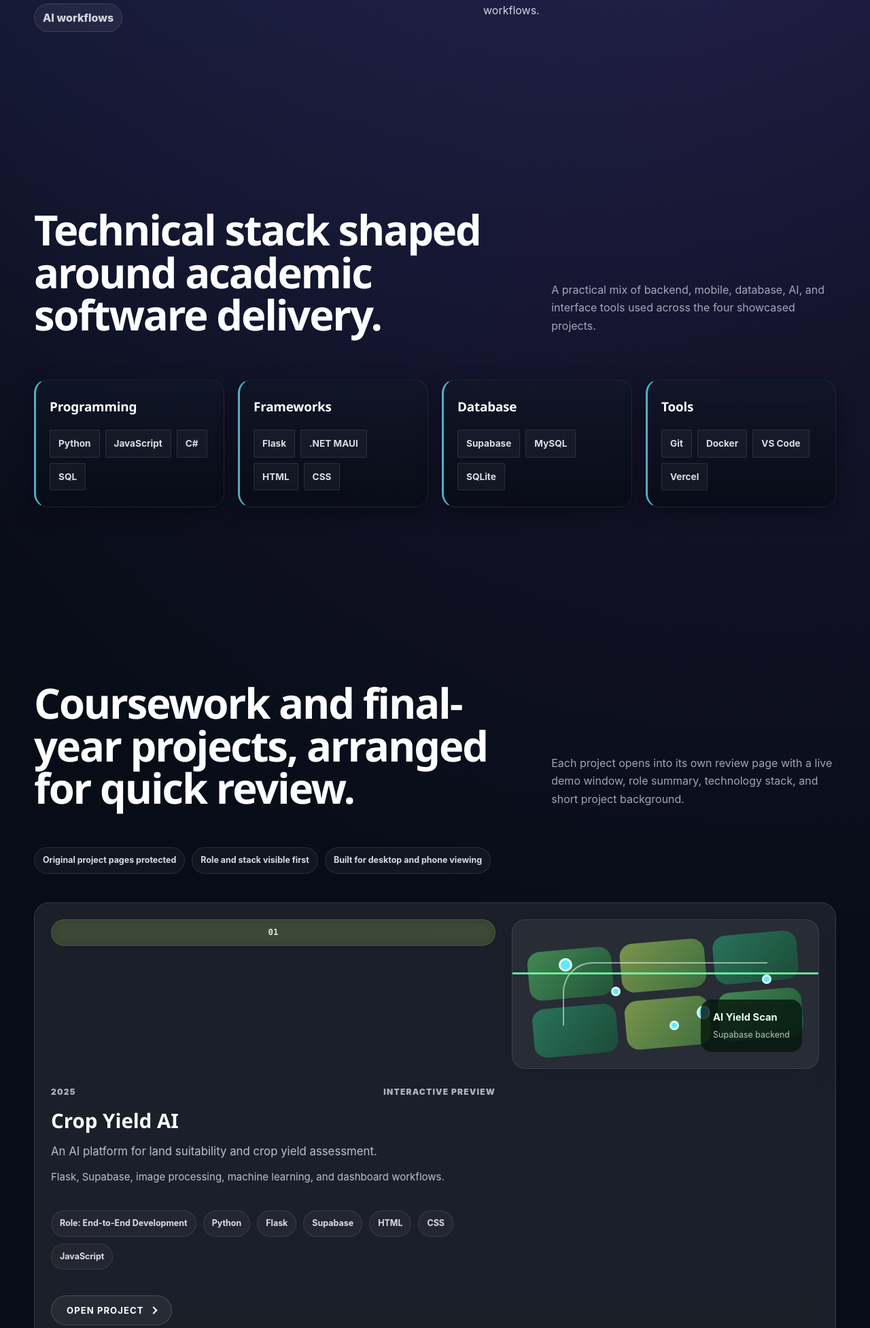
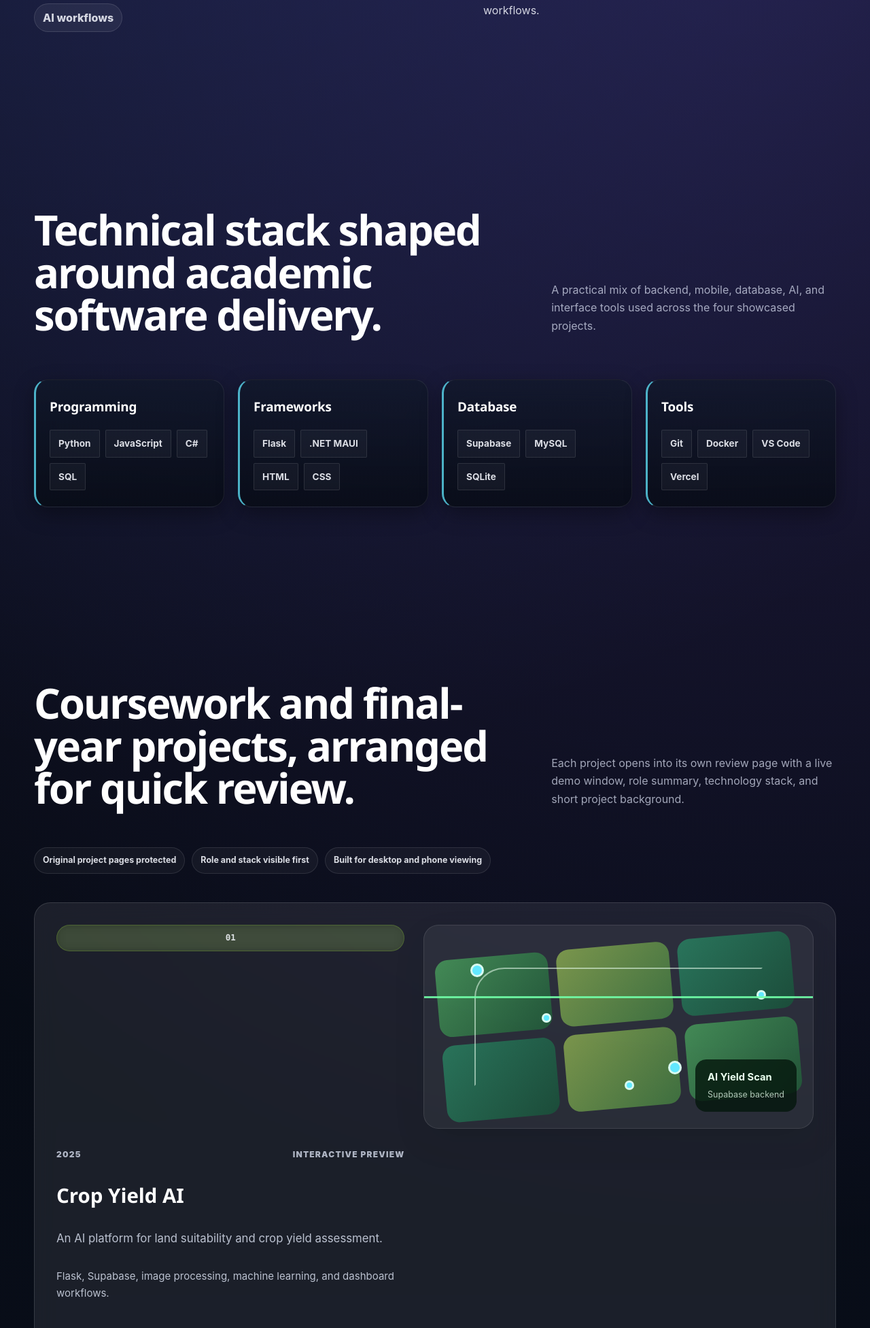
Before and after one commit to Derrick0318/portfolio, a Flask app: page / in a window 1280 px wide. Shown: the part 1582-3535 px from the top of the page at 68% size. Run offline with Flask 3, Linux system fonts and the light colour scheme.

Commit message:
Refine project showcase symmetry and spacing

```diff
--- a/static/css/portfolio/boxless.css
+++ b/static/css/portfolio/boxless.css
@@ -168,20 +168,24 @@ body::before,
 .project-grid {
   display: grid !important;
   grid-template-columns: 1fr !important;
-  gap: 22px !important;
+  gap: 26px !important;
 }
 
 .project-card {
   display: grid !important;
-  grid-template-columns: minmax(0, 1fr) minmax(260px, 40%) !important;
-  gap: 24px !important;
-  padding: 24px !important;
-  margin-bottom: 20px !important;
+  grid-template-columns: minmax(360px, 46%) minmax(320px, 54%) !important;
+  gap: 28px !important;
+  padding: 32px !important;
+  margin-bottom: 28px !important;
   border: 1px solid rgba(255, 255, 255, 0.12) !important;
   background: rgba(255, 255, 255, 0.08) !important;
   backdrop-filter: blur(16px) !important;
-  border-radius: 22px !important;
+  border-radius: 24px !important;
   align-items: start !important;
+  justify-items: stretch !important;
+  max-width: 1200px !important;
+  margin-left: auto !important;
+  margin-right: auto !important;
 }
 
 .project-card:last-child {
@@ -189,16 +193,18 @@ body::before,
 }
 
 .project-body {
-  grid-column: 1 !important;
+  display: grid !important;
+  gap: 18px !important;
+  grid-column: 1 / span 1 !important;
 }
 
 .project-visual {
-  grid-column: 2 !important;
-  border-radius: 20px !important;
+  grid-column: 2 / span 1 !important;
+  border-radius: 22px !important;
   border: 1px solid rgba(255, 255, 255, 0.10) !important;
   background: rgba(255, 255, 255, 0.06) !important;
   overflow: hidden !important;
-  min-height: 220px !important;
+  min-height: 300px !important;
   height: auto !important;
   box-shadow: 0 20px 50px rgba(0, 0, 0, 0.08) !important;
 }
@@ -206,6 +212,7 @@ body::before,
 @media (max-width: 980px) {
   .project-card {
     grid-template-columns: 1fr !important;
+    padding: 24px !important;
   }
 
   .project-body,
@@ -214,28 +221,16 @@ body::before,
   }
 
   .project-visual {
-    min-height: 220px !important;
+    min-height: 260px !important;
   }
 }
 
 .project-visual img {
   border-radius: 0 !important;
   width: 100% !important;
-  height: auto !important;
+  height: 100% !important;
   display: block !important;
   object-fit: cover !important;
-}
-
-.project-card {
-  grid-auto-rows: auto !important;
-}
-
-.project-body {
-  grid-column: 1 / span 1 !important;
-}
-
-.project-visual {
-  grid-column: 2 / span 1 !important;
 }
 
 .project-number {
```
